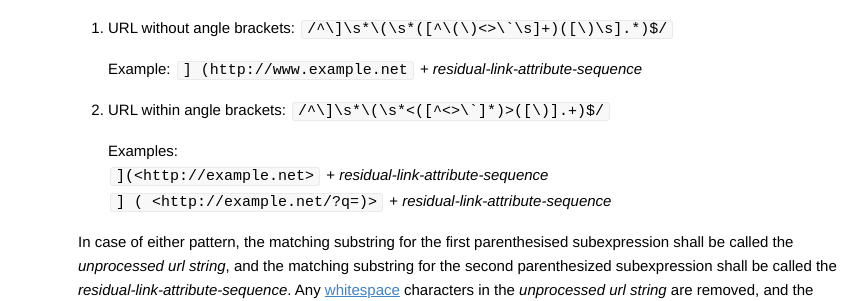
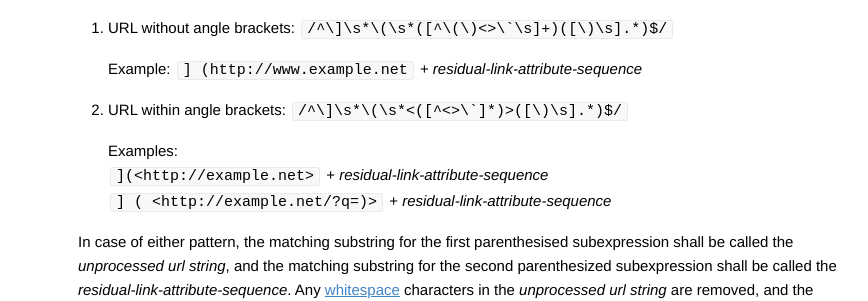
Before and after one commit to vfmd/vfmd-spec, a Jekyll site: the page built from specification.md, in a window 1280 px wide and 900 px high, scrolled down 32445 px. Shown: the part 157-458 px from the top of the window, without its empty margins (211-1079 px from the left). Built offline with Jekyll 4.4.1, drawn with Linux system fonts in a browser that asks for light colours; Markdown is read by kramdown in place of the engine named in the settings.

```diff
--- a/specification.md
+++ b/specification.md
@@ -2139,7 +2139,7 @@ done:
 
             Example: `] (http://www.example.net` + _residual-link-attribute-sequence_
 
-         2. URL within angle brackets: ``/^\]\s*\(\s*<([^<>\`]*)>([\)].+)$/``
+         2. URL within angle brackets: ``/^\]\s*\(\s*<([^<>\`]*)>([\)\s].*)$/``
 
             Examples:
             `](<http://example.net>` + _residual-link-attribute-sequence_
```
